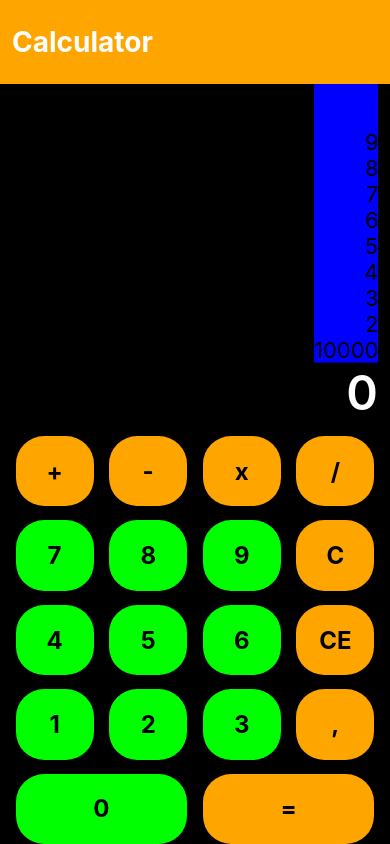
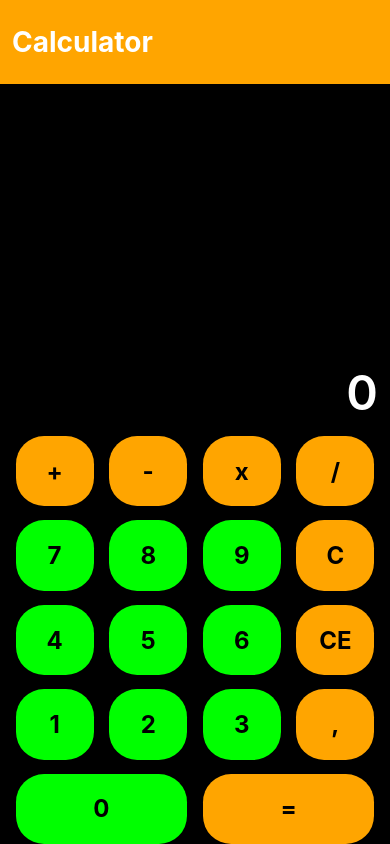
Before and after one commit to salihbektas/Basic-ReactNative-Calculator, a React Native app: screen / in a window 390 px wide. Built offline with nearby package versions, Linux system fonts and the light colour scheme.

Commit message:
add calculate history to scrollview

```diff
--- a/App.js
+++ b/App.js
@@ -17,7 +17,6 @@ const App = () =>  {
   const [history, setHistory] = useState([]);
   const [operation, setOperation] = useState("");
   const [reset, setReset] = useState(false);
-  const arr = [10000,2,3,4,5,6,7,8,9];
 
 
 
@@ -64,7 +63,7 @@ const App = () =>  {
 
     setResult(String(res).replace(".", ","));
     setPrev(prev + current);
-    setHistory([...history, `${prev} ${operation} ${current} = ${res}`]);
+    setHistory([`${prev} ${operation} ${current} = ${res}`, ...history]);
     setOperation("");
   }
 
@@ -105,8 +104,8 @@ const App = () =>  {
       <View style={styles.results}>
         <ScrollView contentContainerStyle={styles.scroll} contentOffset = {{y:50}}>
           {
-            arr.map((value) =>(
-              <Text style={{fontSize:22, transform: [{ scaleY: -1 }]}}>{value}</Text>
+            history.map((value) =>(
+              <Text style={{fontSize:22, transform: [{ scaleY: -1 }], color: "white"}}>{value}</Text>
             ))
 
           }
@@ -229,7 +228,6 @@ const styles = StyleSheet.create({
   scroll:{
     flexGrow: 1,
     alignItems: "flex-end",
-    backgroundColor:"blue",
     transform: [{ scaleY: -1 }],
   },
 
```
